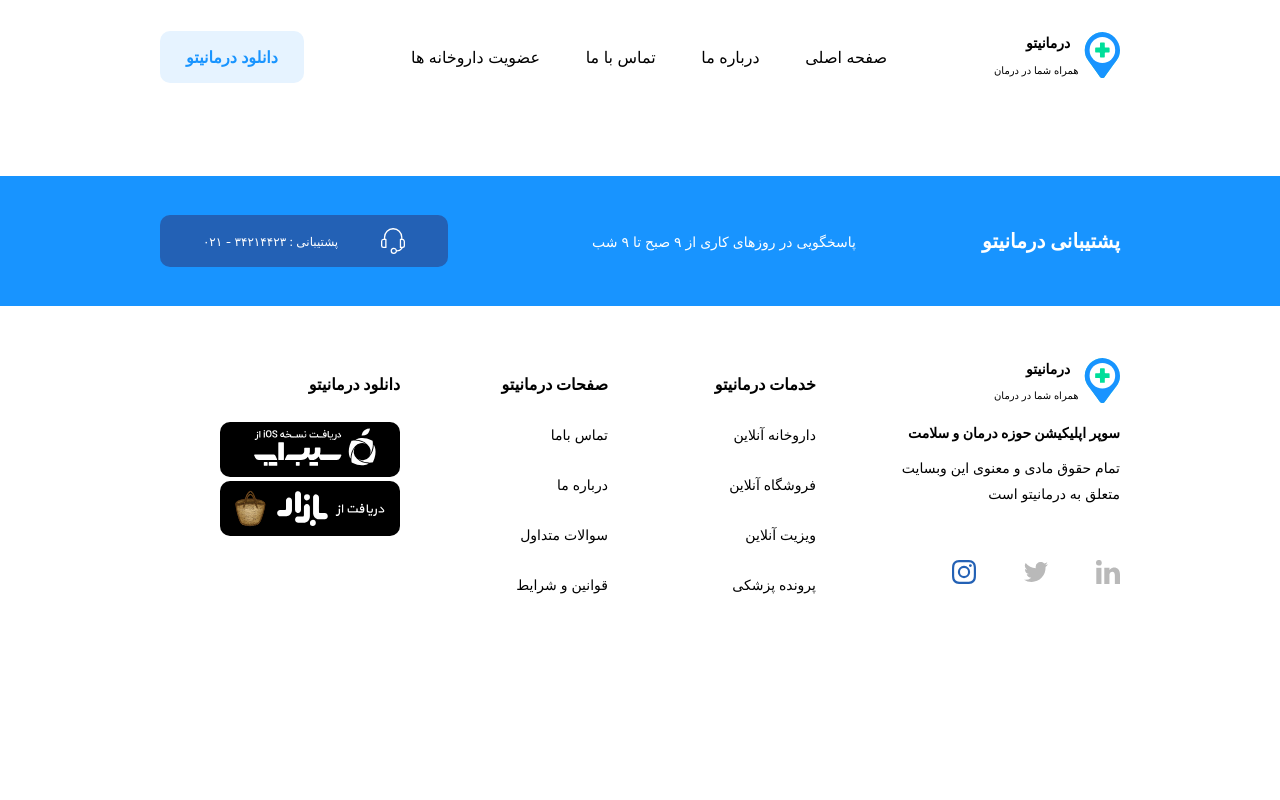
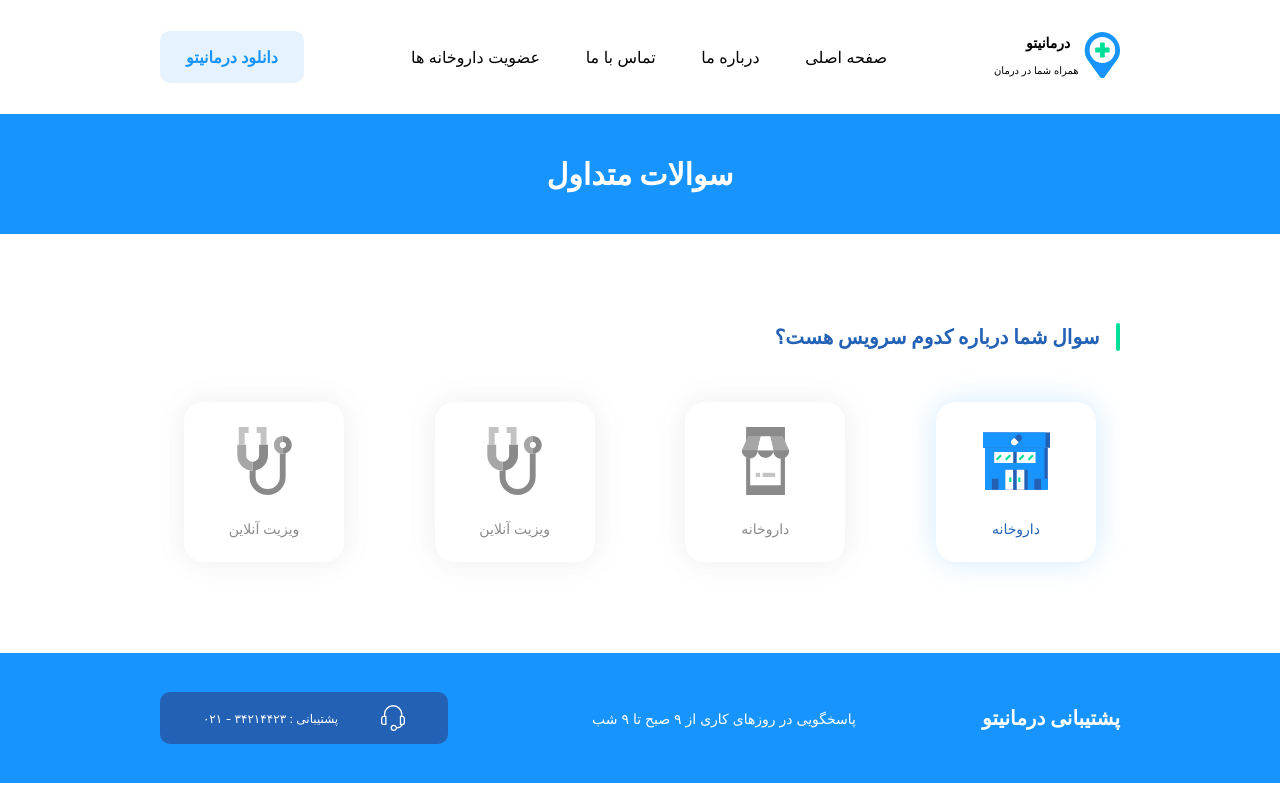
Before and after one commit to amirhghorbani/darmanito-app, a React (Create React App) app: page /faq_page in a window 1280 px wide. Shown: the top 800 px of the page. Built offline with nearby package versions, Linux system fonts and the light colour scheme.

Commit message:
start FAQ-page and complete section1 and make it responsive

```diff
--- a/src/components/Common/Footer/Footer.js
+++ b/src/components/Common/Footer/Footer.js
@@ -9,6 +9,7 @@
 import LinkedInLogo from '../../../assets/images/linkedin.svg'
 import sibDlImg from '../../../assets/images/apple-black-dl-icon.svg'
 import bazarDlImg from '../../../assets/images/bazar-black-dl-icon.svg'
+import { Link } from 'react-router-dom'
 
 function Footer() {
     return (
@@ -43,7 +44,7 @@
                 <ul>
                     <li><a href='#'>تماس باما</a></li>
                     <li><a href='#'>درباره ما</a></li>
-                    <li><a href='#'>سوالات متداول</a></li>
+                    <li><Link to='/faq_page'>سوالات متداول</Link></li>
                     <li><a href='#'>قوانین و شرایط</a></li>
                 </ul>
             </div>
--- a/src/components/Common/Header/Header.js
+++ b/src/components/Common/Header/Header.js
@@ -27,7 +27,7 @@
           <Link to="/contact">تماس با ما</Link>
         </li>
         <li>
-          <Link to="">سوالات متداول</Link>
+          <Link to="/faq_page">سوالات متداول</Link>
         </li>
         <li>
           <Link to="">قوانین و شرایط</Link>
--- /dev/null
+++ b/src/components/Common/PageHeader/PageHeader.js
@@ -0,0 +1,12 @@
+import React from 'react'
+import styles from './PageHeader.module.scss';
+
+function PageHeader({text}) {
+    return (
+        <div className={styles.container}>
+            <p>{text}</p>
+        </div>
+    )
+}
+
+export default PageHeader
--- /dev/null
+++ b/src/components/Common/PageHeader/PageHeader.module.scss
@@ -0,0 +1,23 @@
+@import '../../../assets/sass/styles';
+
+@media screen and (min-width : 320px) {
+    .container {
+        width: 100%;
+        height: 60px;
+        background-color: $primaryColor;
+        @include flex(unset, center, center);
+        p {
+            @include pText(16px, bold, unset);
+            color: white;
+        }
+    }
+}
+
+@media screen and (min-width : 700px) {
+    .container {
+        height: 120px;
+        p {
+            @include pText(30px, bold, unset);
+        }
+    }
+}
--- /dev/null
+++ b/src/components/FaqComps/FaqComps.js
@@ -0,0 +1,14 @@
+import React, { Fragment } from 'react';
+import PageHeader from '../Common/PageHeader/PageHeader';
+import Section1 from './Section1/Section1';
+
+function FaqComps() {
+    return (
+        <Fragment>
+            <PageHeader text='سوالات متداول' />
+            <Section1 />
+        </Fragment>
+    )
+}
+
+export default FaqComps
--- /dev/null
+++ b/src/components/FaqComps/Section1/Section1.js
@@ -0,0 +1,37 @@
+import React from 'react';
+import styles from './Section1.module.scss';
+
+import PharmIcon from '../../../assets/images/pharmacy.svg';
+import ShopIcon from '../../../assets/images/market.svg';
+import StethscopeIcon from '../../../assets/images/stethoscope.svg';
+
+function Section1() {
+    return (
+        <div className={styles.section1}>
+            <div className={styles.title}>
+                <h5>سوال شما درباره کدوم سرویس هست؟</h5>
+            </div>
+            <div className={styles.boxes}>
+                <div className={styles.box}>
+                    <img src={PharmIcon} alt='icon' />
+                    <p>داروخانه</p>
+                </div>
+                <div className={`${styles.box} ${styles.deactive}`}>
+                    <img src={ShopIcon} alt='icon' />
+                    <p>داروخانه</p>
+                </div>
+                <div className={`${styles.box} ${styles.deactive}`}>
+                    <img src={StethscopeIcon} alt='icon' />
+                    <p>ویزیت آنلاین</p>
+                </div>
+                <div className={`${styles.box} ${styles.deactive}`}>
+                    <img src={StethscopeIcon} alt='icon' />
+                    <p>ویزیت آنلاین</p>
+                </div>
+            </div>
+
+        </div>
+    )
+}
+
+export default Section1
--- /dev/null
+++ b/src/components/FaqComps/Section1/Section1.module.scss
@@ -0,0 +1,200 @@
+@import '../../../assets/sass/styles';
+
+@media screen and (min-width : 320px) {
+    .section1 {
+        width: 80%;
+        margin: 91px auto;
+
+        .title {
+            h5 {
+                @include pText(16px, bold, unset);
+                color: $epiblueColor;
+                &::before {
+                    @include beforeText;
+                }
+            }
+        }
+        .boxes {
+            width: 180%;
+            margin: 53px auto;
+            @include flex(row, space-between, center);
+
+            .box {
+                @include boxing(22%, 120px);
+                @include flex(column, space-evenly, center);
+                max-width: 160px;
+                cursor: pointer;
+
+                img {
+                    width: 100%;
+                    max-width: 50px;
+                    height: 100%;
+                    max-height: 43px;
+                }
+                p {
+                   color: $epiblueColor;
+                   @include pText(14px, normal, unset);
+                   margin: 0;
+                }
+            }
+            .deactive {
+                filter: grayscale(100%);
+                opacity: .7;
+
+                &:hover {
+                    filter: grayscale(0);
+                    opacity: 1;
+                }
+            }
+        }
+    }
+}
+
+@media screen and (min-width : 550px) {
+    .section1 {
+        width: 80%;
+        margin: 91px auto;
+
+        .title {
+            h5 {
+                @include pText(16px, bold, unset);
+                color: $epiblueColor;
+                &::before {
+                    @include beforeText;
+                }
+            }
+        }
+        .boxes {
+            width: 160%;
+            margin: 53px auto;
+            @include flex(row, space-between, center);
+
+            .box {
+                @include boxing(20%, 120px);
+                @include flex(column, space-evenly, center);
+                max-width: 160px;
+                cursor: pointer;
+
+                img {
+                    width: 100%;
+                    max-width: 50px;
+                    height: 100%;
+                    max-height: 43px;
+                }
+                p {
+                   color: $epiblueColor;
+                   @include pText(14px, normal, unset);
+                   margin: 0;
+                }
+            }
+            .deactive {
+                filter: grayscale(100%);
+                opacity: .7;
+
+                &:hover {
+                    filter: grayscale(0);
+                    opacity: 1;
+                }
+            }
+        }
+    }
+}
+
+@media screen and (min-width : 768px) {
+    .section1 {
+        width: 80%;
+        margin: 91px auto;
+
+        .title {
+            h5 {
+                @include pText(16px, bold, unset);
+                color: $epiblueColor;
+                &::before {
+                    @include beforeText;
+                }
+            }
+        }
+        .boxes {
+            width: 100%;
+            margin: 53px auto;
+            @include flex(row, space-between, center);
+
+            .box {
+                @include boxing(20%, 120px);
+                @include flex(column, space-evenly, center);
+                max-width: 160px;
+                cursor: pointer;
+
+                img {
+                    width: 100%;
+                    max-width: 50px;
+                    height: 100%;
+                    max-height: 43px;
+                }
+                p {
+                   color: $epiblueColor;
+                   @include pText(14px, normal, unset);
+                   margin: 0;
+                }
+            }
+            .deactive {
+                filter: grayscale(100%);
+                opacity: .7;
+
+                &:hover {
+                    filter: grayscale(0);
+                    opacity: 1;
+                }
+            }
+        }
+    }
+}
+
+@media screen and (min-width : 1024px) {
+    .section1 {
+        width: 75%;
+        margin: 91px auto;
+
+        .title {
+            h5 {
+                @include pText(20px, bold, unset);
+                color: $epiblueColor;
+                &::before {
+                    @include beforeText;
+                }
+            }
+        }
+        .boxes {
+            width: 95%;
+            margin: 53px auto;
+            @include flex(row, space-between, center);
+
+            .box {
+                @include boxing(20%, 160px);
+                @include flex(column, space-evenly, center);
+                max-width: 160px;
+                cursor: pointer;
+
+                img {
+                    width: 100%;
+                    max-width: 67px;
+                    height: 100%;
+                    max-height: 68px;
+                }
+                p {
+                   color: $epiblueColor;
+                   @include pText(14px, normal, unset);
+                }
+            }
+            .deactive {
+                filter: grayscale(100%);
+                opacity: .7;
+
+                &:hover {
+                    filter: grayscale(0);
+                    opacity: 1;
+                }
+            }
+        }
+    }
+}
--- /dev/null
+++ b/src/pages/FaqPage.js
@@ -0,0 +1,12 @@
+import React, {Fragment} from 'react';
+import FaqComps from '../components/FaqComps/FaqComps';
+
+function FaqPage() {
+    return (
+       <Fragment>
+           <FaqComps />
+       </Fragment>
+    )
+}
+
+export default FaqPage
--- a/src/pages/MainLanding.js
+++ b/src/pages/MainLanding.js
@@ -4,6 +4,7 @@
 import PharMemShipPage from '../pages/PharMemShipPage';
 
 import {Switch, Route} from 'react-router-dom'
+import FaqPage from "./FaqPage";
 
 
 
@@ -16,6 +17,7 @@
         <Switch>
           <Route exact path='/darmanito-app' component={MainPageComps} />
           <Route path='/register_pharmacy' component={PharMemShipPage} />
+          <Route path='/faq_page' component={FaqPage} />
         </Switch>
       </MainLayout>
     </div>
```
